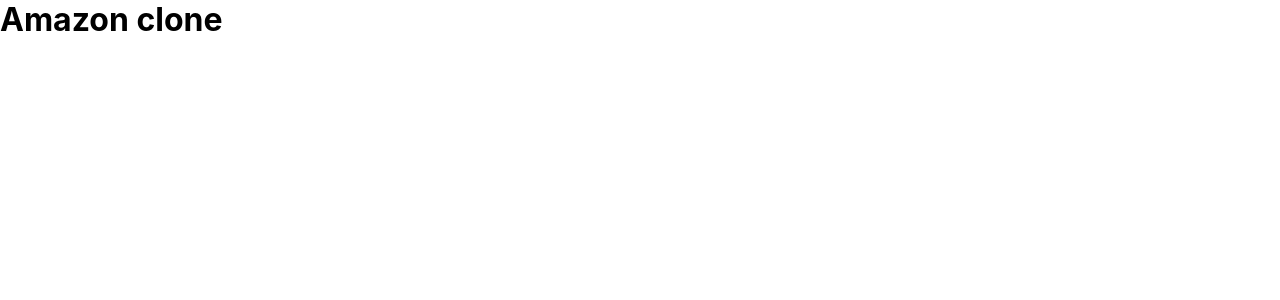
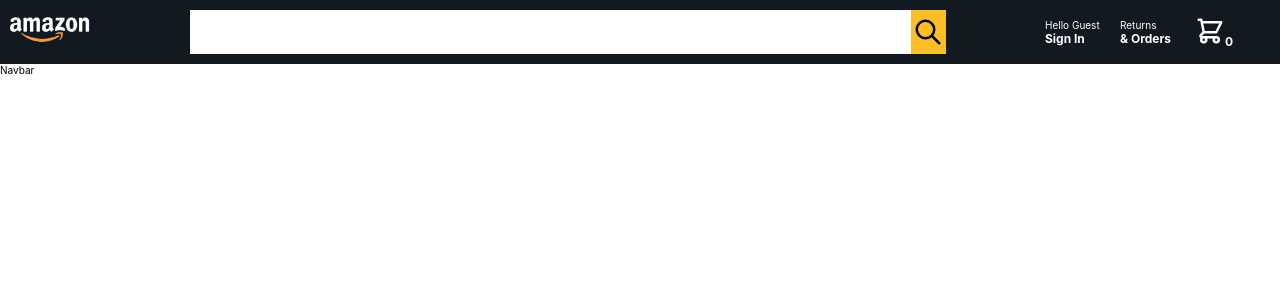
Before and after one commit to hritickjaiswal22/amazon-clone-using-Next-js, a Next.js app: page / in a window 1280 px wide. Shown: the top 300 px of the page. Built offline with nearby package versions, Linux system fonts and the light colour scheme.

Commit message:
Finished Header Top Section

```diff
--- /dev/null
+++ b/Helper/mediaQueries.module.scss
@@ -0,0 +1,7 @@
+@media only screen and (max-width: 800px) {
+  .profileBox {
+    div {
+      width: 5rem;
+    }
+  }
+}
--- /dev/null
+++ b/Helper/mixins.module.scss
@@ -0,0 +1,5 @@
+@mixin flexCenter {
+  display: flex;
+  justify-content: center;
+  align-items: center;
+}
--- /dev/null
+++ b/components/Header.js
@@ -0,0 +1,46 @@
+import React from "react";
+import Image from "next/image";
+import {
+  SearchIcon,
+  MenuIcon,
+  ShoppingCartIcon,
+} from "@heroicons/react/outline";
+
+import styles from "./Header.module.scss";
+
+function Header() {
+  return (
+    <header>
+      <header className={styles.topHeader}>
+        <div className={styles.logoBox}>
+          <Image src="/amazon_logo.png" alt="Amazon Logo" layout="fill" />
+        </div>
+        <div className={styles.searchBox}>
+          <input type="text" className={styles.searchBox__searchBar} />
+          <div className={styles.searchBox__iconBox}>
+            <SearchIcon className={styles.searchBox__searchIcon} />
+          </div>
+        </div>
+        <div className={styles.profileBox}>
+          <div>
+            <p>Hello Guest</p>
+            <h1>Sign In</h1>
+          </div>
+          <div>
+            <p>Returns</p>
+            <h1>& Orders</h1>
+          </div>
+          <div>
+            <p>
+              <ShoppingCartIcon />
+            </p>
+            <h1>0</h1>
+          </div>
+        </div>
+      </header>
+      <nav className={styles.navbar}>Navbar</nav>
+    </header>
+  );
+}
+
+export default Header;
--- /dev/null
+++ b/components/Header.module.scss
@@ -0,0 +1,83 @@
+@import "../Helper/mixins.module.scss";
+
+$Light-Blue: #232f3e;
+$Default-Blue: #131921;
+$Bg-Yellow-400: rgb(251, 191, 36);
+
+.topHeader {
+  background-color: $Default-Blue;
+  color: #fff;
+  padding: 1rem;
+  display: flex;
+  justify-content: space-between;
+  align-items: center;
+}
+
+.logoBox {
+  position: relative;
+  width: 8rem;
+  height: 3rem;
+  cursor: pointer;
+
+  div {
+    width: 8rem;
+  }
+}
+
+.searchBox {
+  max-width: 80rem;
+  width: 60%;
+  display: flex;
+
+  &__searchBar {
+    flex: 1;
+    border: none;
+    outline: none;
+    padding: 1rem;
+    font-size: 2rem;
+    font-family: inherit;
+  }
+
+  &__iconBox {
+    background-color: $Bg-Yellow-400;
+    color: black;
+    width: 3.5rem;
+    @include flexCenter();
+    cursor: pointer;
+  }
+
+  &__searchIcon {
+    width: 3rem;
+  }
+}
+
+.profileBox {
+  @include flexCenter();
+
+  div {
+    width: 7.5rem;
+  }
+
+  div:last-child {
+    p {
+      width: 3rem;
+      text-align: center;
+      align-self: center;
+      display: inline-block;
+    }
+
+    h1 {
+      display: inline-block;
+    }
+  }
+
+  p {
+    font-size: 1rem;
+  }
+
+  h1 {
+    font-size: 1.2rem;
+  }
+}
+
+@import "../Helper/mediaQueries.module.scss";
--- a/next.config.js
+++ b/next.config.js
@@ -1,3 +1,6 @@
 module.exports = {
   reactStrictMode: true,
-}
+  images: {
+    domains: ["https://fakestoreapi.com/"],
+  },
+};
--- a/package.json
+++ b/package.json
@@ -9,6 +9,7 @@
     "lint": "next lint"
   },
   "dependencies": {
+    "@heroicons/react": "^1.0.4",
     "next": "11.1.2",
     "react": "17.0.2",
     "react-dom": "17.0.2"
--- a/pages/index.js
+++ b/pages/index.js
@@ -1,3 +1,12 @@
+import { Fragment } from "react";
+
+import Header from "../components/Header";
+
 export default function Home() {
-  return <h1>Amazon clone</h1>;
+  return (
+    <Fragment>
+      <Header />
+      <main></main>
+    </Fragment>
+  );
 }
--- a/styles/globals.css
+++ b/styles/globals.css
@@ -2,6 +2,7 @@ html,
 body {
   font-family: -apple-system, BlinkMacSystemFont, Segoe UI, Roboto, Oxygen,
     Ubuntu, Cantarell, Fira Sans, Droid Sans, Helvetica Neue, sans-serif;
+  font-size: 10px;
 }
 
 a {
@@ -14,3 +15,9 @@ a {
   margin: 0;
   box-sizing: border-box;
 }
+
+header {
+  position: sticky;
+  width: 100%;
+  top: 0;
+}
```
Also changed, not shown: public/amazon_logo.png (added), 1 other file (tests, documents, lock files or other folders).
